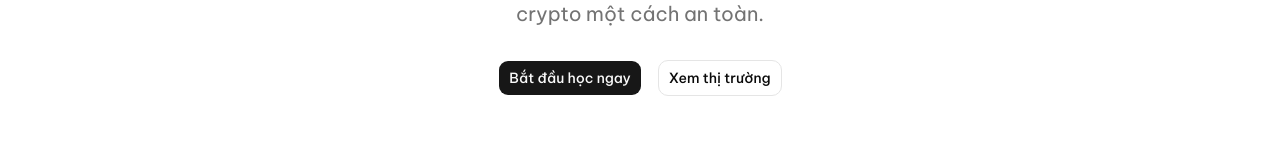
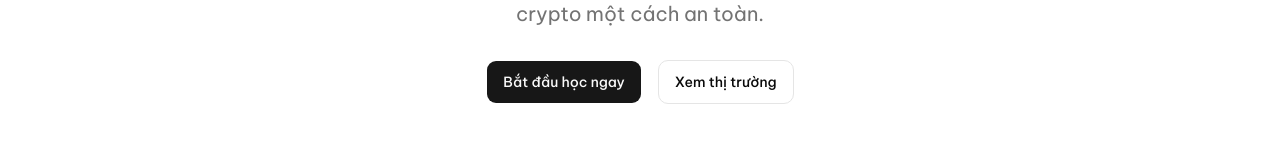
Before and after one commit to buithang3058/diverfi, a Next.js app: page / in a window 1280 px wide. Shown: the part 333-487 px from the top of the page. Built offline with nearby package versions, Linux system fonts and the light colour scheme; no server answers.

Commit message:
style(design): FINDING-002 — button touch targets 40px default, 44px large

```diff
--- a/src/components/ui/button.tsx
+++ b/src/components/ui/button.tsx
@@ -23,10 +23,10 @@ const buttonVariants = cva(
       },
       size: {
         default:
-          "h-8 gap-1.5 px-2.5 has-data-[icon=inline-end]:pr-2 has-data-[icon=inline-start]:pl-2",
+          "h-10 gap-1.5 px-3 has-data-[icon=inline-end]:pr-2 has-data-[icon=inline-start]:pl-2",
         xs: "h-6 gap-1 rounded-[min(var(--radius-md),10px)] px-2 text-xs in-data-[slot=button-group]:rounded-lg has-data-[icon=inline-end]:pr-1.5 has-data-[icon=inline-start]:pl-1.5 [&_svg:not([class*='size-'])]:size-3",
         sm: "h-7 gap-1 rounded-[min(var(--radius-md),12px)] px-2.5 text-[0.8rem] in-data-[slot=button-group]:rounded-lg has-data-[icon=inline-end]:pr-1.5 has-data-[icon=inline-start]:pl-1.5 [&_svg:not([class*='size-'])]:size-3.5",
-        lg: "h-9 gap-1.5 px-2.5 has-data-[icon=inline-end]:pr-3 has-data-[icon=inline-start]:pl-3",
+        lg: "h-11 gap-1.5 px-4 has-data-[icon=inline-end]:pr-3 has-data-[icon=inline-start]:pl-3",
         icon: "size-8",
         "icon-xs":
           "size-6 rounded-[min(var(--radius-md),10px)] in-data-[slot=button-group]:rounded-lg [&_svg:not([class*='size-'])]:size-3",
```
